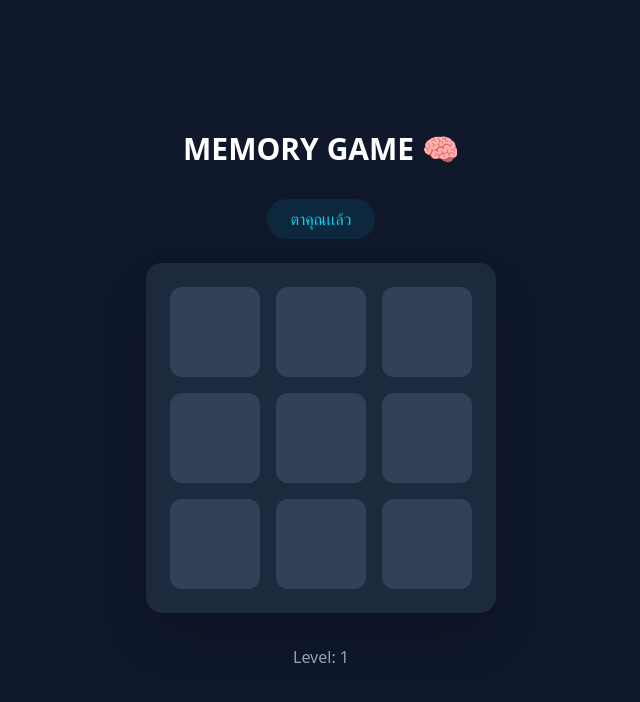
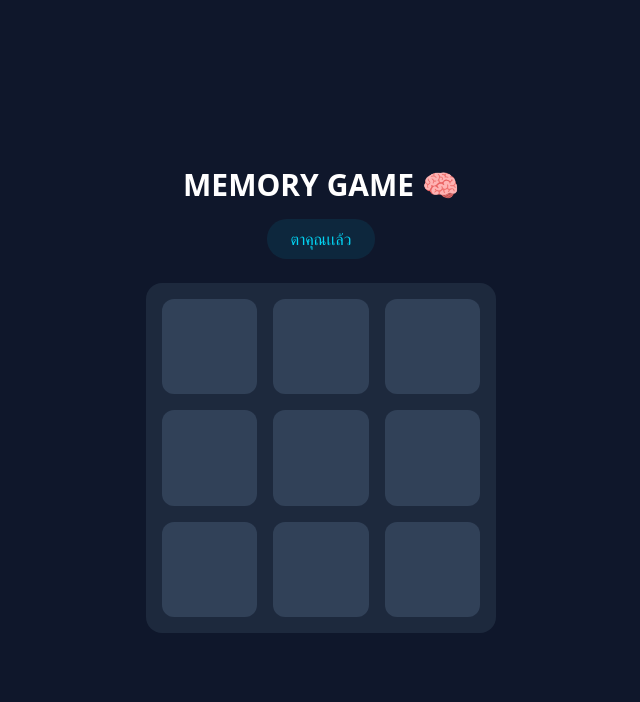
Before and after one commit to BunyaphonCh/Sequence_Memory, a React app in the folder my-game/: page / in a window 1280 px wide. Both pictures are taken after a click on the button "START GAME". Shown: the top 702 px of the page, without its empty margins (319-959 px from the left). Built offline with nearby package versions, Linux system fonts and the light colour scheme; the HTML template or start-up script is replaced by a standard one.

Commit message:
create gift

```diff
--- a/my-game/src/App.jsx
+++ b/my-game/src/App.jsx
@@ -2,20 +2,18 @@ import { useState, useEffect } from 'react'
 
 function App() {
   const [gameState, setGameState] = useState('playing');
-  const [sequence, setSequence] = useState([]); // โจทย์
-  const [userSequence, setUserSequence] = useState([]); // คำตอบ
-  const [litButton, setLitButton] = useState(null); // ไฟที่กำลังสว่าง
+  const [sequence, setSequence] = useState([]);
+  const [userSequence, setUserSequence] = useState([]);
+  const [litButton, setLitButton] = useState(null);
   const [isShowingSequence, setIsShowingSequence] = useState(false);
   const [message, setMessage] = useState("กดปุ่ม Start เพื่อเริ่มเกม")
 
-  // 1. ฟังก์ชันสุ่มเลขใหม่
   const addToSequence = () => {
     const newRandomNumber = Math.floor(Math.random() * 9);
     setSequence((prev) => [...prev, newRandomNumber]);
     setUserSequence([]);
   };
 
-  // 2. ฟังก์ชันฉายแสง (ดึงมาใช้เมื่อ sequence เปลี่ยนแปลง)
   useEffect(() => {
     if (sequence.length > 0) {
       showSequence();
@@ -86,52 +84,95 @@ function App() {
     </div>
   )
 
+  // return (
+  //   <div className="min-h-screen bg-slate-900 flex flex-col items-center justify-center p-4">
+  //     <h1 className="text-white text-3xl font-bold mb-8">MEMORY GAME 🧠</h1>
+  //     {/* ส่วนแสดงข้อความแจ้งเตือนสถานะเกม */}
+  //     <div className={`mb-6 px-6 py-2 rounded-full font-medium transition-all ${
+  //       message.includes('จบเกม') ? 'bg-red-500/20 text-red-400' : 'bg-cyan-500/10 text-cyan-400'
+  //     }`}>
+  //       {message}
+  //   </div>
+
+  // {/* ... ส่วนของปุ่ม Start และ Grid เกมเหมือนเดิม ... */}
+
+  //     {/* ถ้ายังไม่ได้เริ่ม หรืออยากเริ่มใหม่ */}
+  //     {sequence.length === 0 && (
+  //       <button
+  //         onClick={addToSequence}
+  //         className="bg-cyan-500 hover:bg-cyan-400 text-white px-8 py-3 rounded-full font-bold text-xl shadow-lg transition-all active:scale-90"
+  //       >
+  //         START GAME
+  //       </button>
+  //     )}
+
+  //     {/* ตารางเกมที่รองรับมือถือ (Responsive Grid) */}
+  //     {sequence.length > 0 && (
+  //       <div className="grid grid-cols-3 gap-3 sm:gap-4 bg-slate-800 p-4 sm:p-6 rounded-2xl shadow-2xl w-full max-w-[350px]">
+  //         {[0, 1, 2, 3, 4, 5, 6, 7, 8].map((id) => (
+  //           <button
+  //             key={id}
+  //             onClick={() => handleButtonClick(id)}
+  //             disabled={isShowingSequence} // ห้ามกดตอนไฟโชว์
+  //             className={`aspect-square rounded-xl transition-all duration-200
+  //               ${id === litButton
+  //                 ? 'bg-cyan-400 shadow-[0_0_40px_#22d3ee] scale-95'
+  //                 : 'bg-slate-700 active:bg-slate-600'
+  //               } ${isShowingSequence ? 'cursor-not-allowed' : 'cursor-pointer'}`}
+  //             // เดี๋ยวเราจะมาใส่ onClick ให้ปุ่มพวกนี้กัน
+  //           />
+  //         ))}
+  //       </div>
+  //     )}
+
+  //     <div className="mt-8 text-slate-400 font-medium">
+  //       {sequence.length > 0 && `Level: ${sequence.length}`}
+  //     </div>
+  //   </div>
+  // )
   return (
   <div className="min-h-screen bg-slate-900 flex flex-col items-center justify-center p-4">
-      <h1 className="text-white text-3xl font-bold mb-8">MEMORY GAME 🧠</h1>
-      {/* ส่วนแสดงข้อความแจ้งเตือนสถานะเกม */}
+    {gameState === 'playing' && <h1 className="text-white text-3xl font-bold mb-4">MEMORY GAME 🧠</h1>}
+
+    {gameState === 'playing' && (
+      <>
         <div className={`mb-6 px-6 py-2 rounded-full font-medium transition-all ${
           message.includes('จบเกม') ? 'bg-red-500/20 text-red-400' : 'bg-cyan-500/10 text-cyan-400'
         }`}>
           {message}
         </div>
 
-  {/* ... ส่วนของปุ่ม Start และ Grid เกมเหมือนเดิม ... */}
-
-      {/* ถ้ายังไม่ได้เริ่ม หรืออยากเริ่มใหม่ */}
         {sequence.length === 0 && (
-        <button
-          onClick={addToSequence}
-          className="bg-cyan-500 hover:bg-cyan-400 text-white px-8 py-3 rounded-full font-bold text-xl shadow-lg transition-all active:scale-90"
-        >
+          <button onClick={addToSequence} className="bg-cyan-500 text-white px-8 py-3 rounded-full font-bold text-xl active:scale-90">
             START GAME
           </button>
         )}
 
-      {/* ตารางเกมที่รองรับมือถือ (Responsive Grid) */}
         {sequence.length > 0 && (
-        <div className="grid grid-cols-3 gap-3 sm:gap-4 bg-slate-800 p-4 sm:p-6 rounded-2xl shadow-2xl w-full max-w-[350px]">
-          {[0, 1, 2, 3, 4, 5, 6, 7, 8].map((id) => (
+          <div className="grid grid-cols-3 gap-3 sm:gap-4 bg-slate-800 p-4 rounded-2xl w-full max-w-[350px]">
+            {[0,1,2,3,4,5,6,7,8].map((id) => (
               <button
                 key={id}
                 onClick={() => handleButtonClick(id)}
-              disabled={isShowingSequence} // ห้ามกดตอนไฟโชว์
-              className={`aspect-square rounded-xl transition-all duration-200
-                ${id === litButton
-                  ? 'bg-cyan-400 shadow-[0_0_40px_#22d3ee] scale-95'
-                  : 'bg-slate-700 active:bg-slate-600'
-                } ${isShowingSequence ? 'cursor-not-allowed' : 'cursor-pointer'}`}
-              // เดี๋ยวเราจะมาใส่ onClick ให้ปุ่มพวกนี้กัน
+                className={`aspect-square rounded-xl transition-all ${
+                  id === litButton ? 'bg-cyan-400 shadow-[0_0_40px_#22d3ee]' : 'bg-slate-700'
+                }`}
               />
             ))}
           </div>
         )}
+      </>
+    )}
 
-      <div className="mt-8 text-slate-400 font-medium">
-        {sequence.length > 0 && `Level: ${sequence.length}`}
+    {gameState === 'gift' && renderGiftScene()}
+
+    {gameState === 'final' && (
+      <div className="text-white text-center">
+        <h2 className="text-3xl mb-4">💌 จดหมายถึงเธอ...</h2>
       </div>
+    )}
   </div>
-  )
+);
 }
 
 export default App
```
Lines whose indentation alone changed are shown as unchanged.
